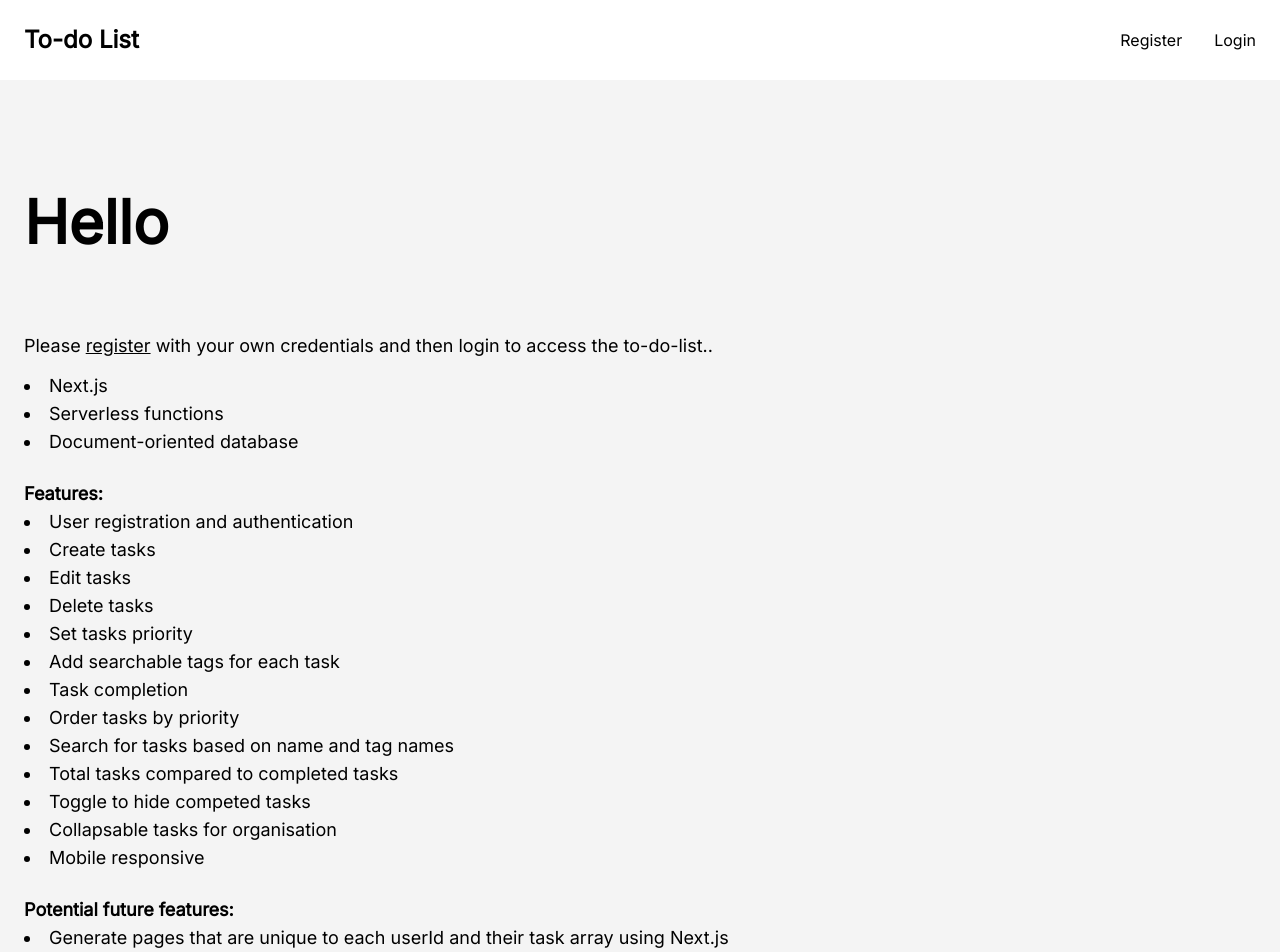
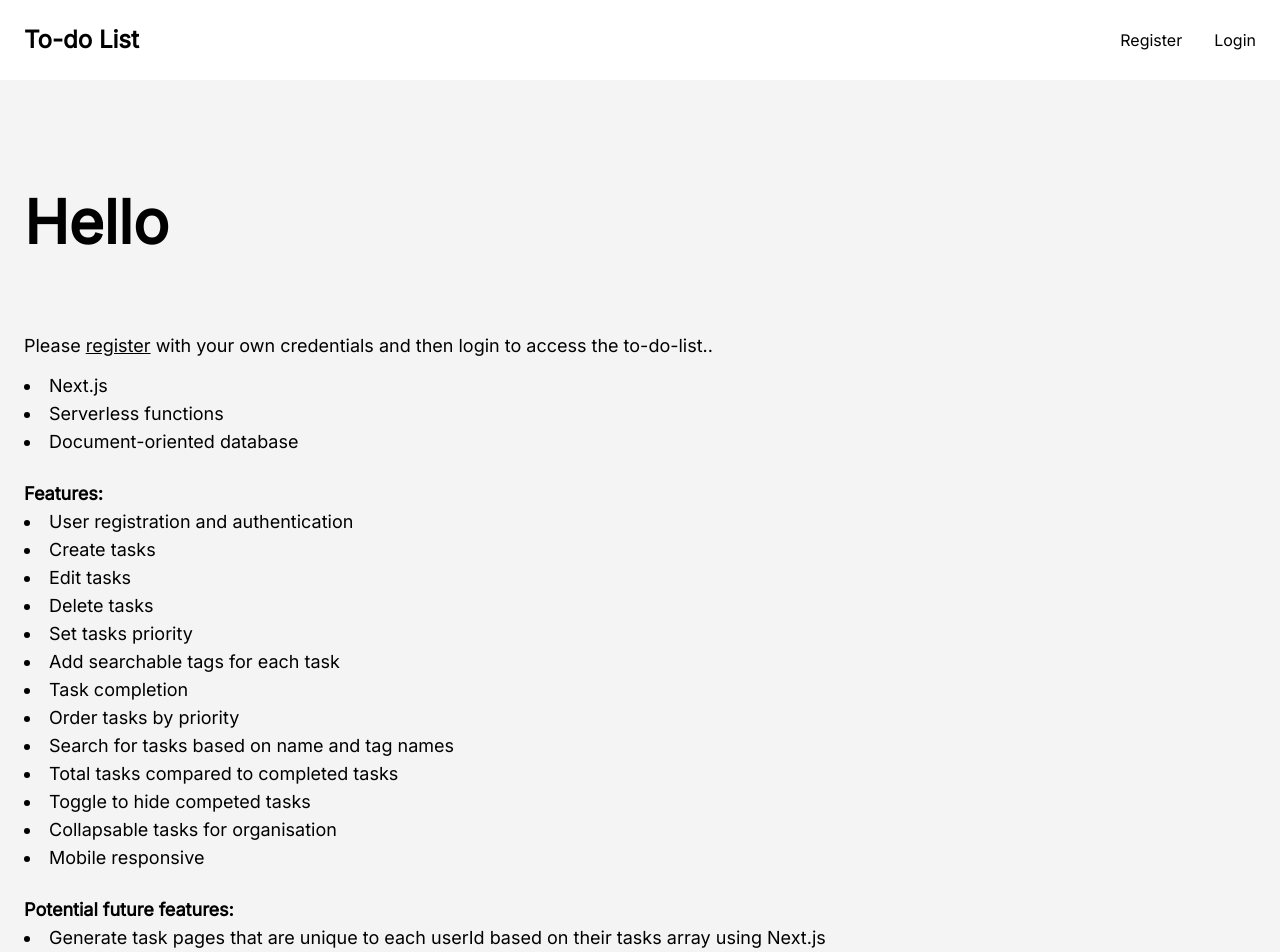
Before and after one commit to spowers1991/to-do-list, a Next.js app: page / in a window 1280 px wide. Shown: the top 952 px of the page. Built offline with nearby package versions, Linux system fonts and the light colour scheme.

Commit message:
chore: adjust sizes of uneven icons

```diff
--- a/components/user_account/to_do_list/ToDoList.jsx
+++ b/components/user_account/to_do_list/ToDoList.jsx
@@ -223,7 +223,7 @@ const ToDoList = ({ user, userId }) => {
           <button onClick={handleReorderClick} className={`bg-[#434bed] flex gap-x-3 items-center submit-button duration-150 py-3 px-5 text-white rounded uppercase text-[11px] sm:text-xs font-[500] tracking-[1px] text-center`}>
             Reorder by Priority ({sortOrder === 'asc' ? 'Ascending' : sortOrder === 'desc' ? 'Descending' : 'Unordered'})
             <span>
-              <svg className={`w-5 h-5 sm:w-5 sm:h-5 ${sortOrder === 'asc' && 'rotate-180'} ${sortOrder === 'desc' && 'rotate-0'}  ${sortOrder === 'unordered' && '-rotate-90'}`} fill="currentColor" xmlns="http://www.w3.org/2000/svg" width="24" height="24" viewBox="0 0 24 24"><path d="M24 12c0-6.627-5.373-12-12-12s-12 5.373-12 12 5.373 12 12 12 12-5.373 12-12zm-18.005-1.568l1.415-1.414 4.59 4.574 4.579-4.574 1.416 1.414-5.995 5.988-6.005-5.988z"></path></svg>
+              <svg className={`w-[1.1rem]  h-[1.1rem]  sm:w-[1.1rem]  sm:h-[1.1rem] ${sortOrder === 'asc' && 'rotate-180'} ${sortOrder === 'desc' && 'rotate-0'}  ${sortOrder === 'unordered' && '-rotate-90'}`} fill="currentColor" xmlns="http://www.w3.org/2000/svg" width="24" height="24" viewBox="0 0 24 24"><path d="M24 12c0-6.627-5.373-12-12-12s-12 5.373-12 12 5.373 12 12 12 12-5.373 12-12zm-18.005-1.568l1.415-1.414 4.59 4.574 4.579-4.574 1.416 1.414-5.995 5.988-6.005-5.988z"></path></svg>
             </span>
           </button>
           <button onClick={handleHideCompletedTasks} className={`bg-[#434bed] flex gap-x-3 items-center submit-button duration-150 py-[0.58rem] px-5 text-white rounded uppercase text-[11px] sm:text-xs font-[500] tracking-[1px] text-center`}>
@@ -236,7 +236,7 @@ const ToDoList = ({ user, userId }) => {
               }
               </span>
           </button>
-          <div className='flex '>
+          <div className='flex'>
             <input
               type="text"
               id="search"
--- a/pages/index.jsx
+++ b/pages/index.jsx
@@ -34,7 +34,7 @@ const HomePage = () => {
 
             <ul className='text-lg mt-6 list-disc  list-inside'>
                 <span className='font-bold'>Potential future features:</span>
-                <li>Generate pages that are unique to each userId and their task array using Next.js</li>
+                <li>Generate task pages that are unique to each userId based on their tasks array using Next.js</li>
                 <li>Add sub tasks for each task</li>
                 <li>Add a projects array</li>
             </ul>
```
